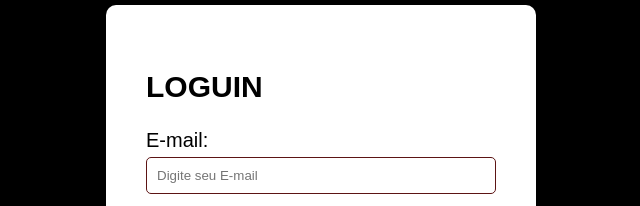
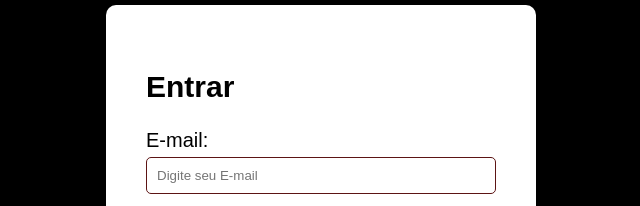
Before and after one commit to SabrinaV16/projeto-netflix, a plain HTML site: page index.html in a window 1280 px wide. Shown: the part 312-518 px from the top of the page, 319-959 px from the left. Drawn offline with Linux system fonts and the light colour scheme.

Commit message:
Update index.html

```diff
--- a/index.html
+++ b/index.html
@@ -14,7 +14,7 @@
     </header>
     <main class="container-central">
 <section class="caixa-loguin">
-    <h2>LOGUIN</h2>
+    <h2> Entrar </h2>
     <form action="home.html">
         <div class="campo">
             <label>E-mail: </label>
```
